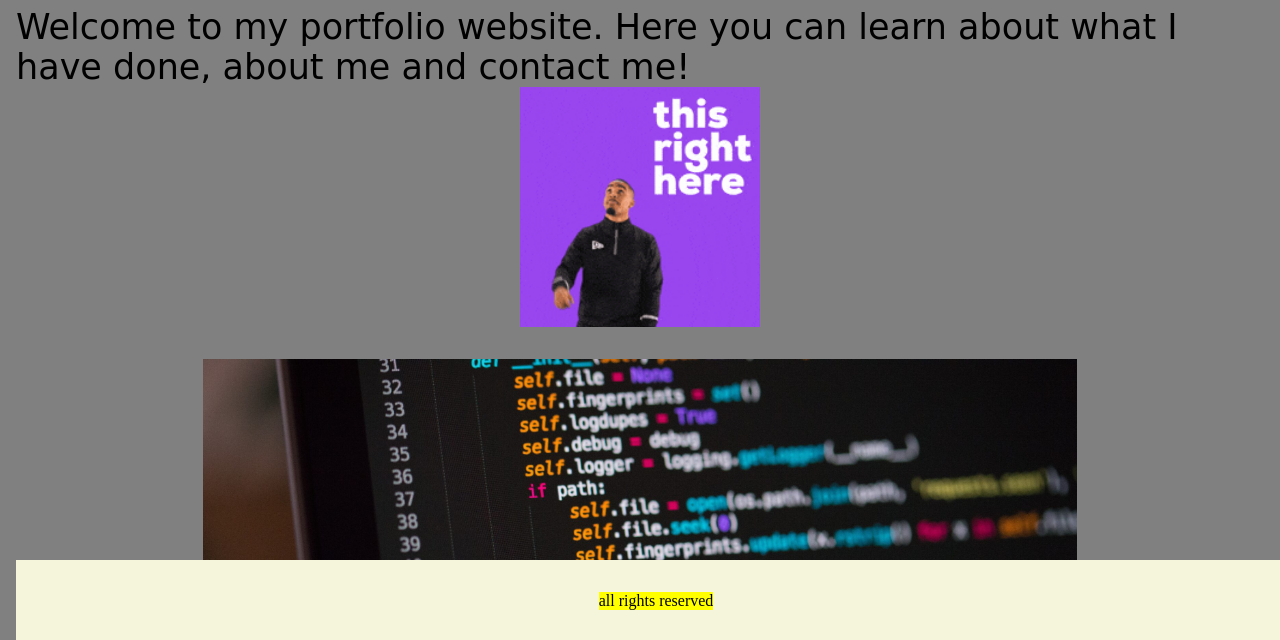
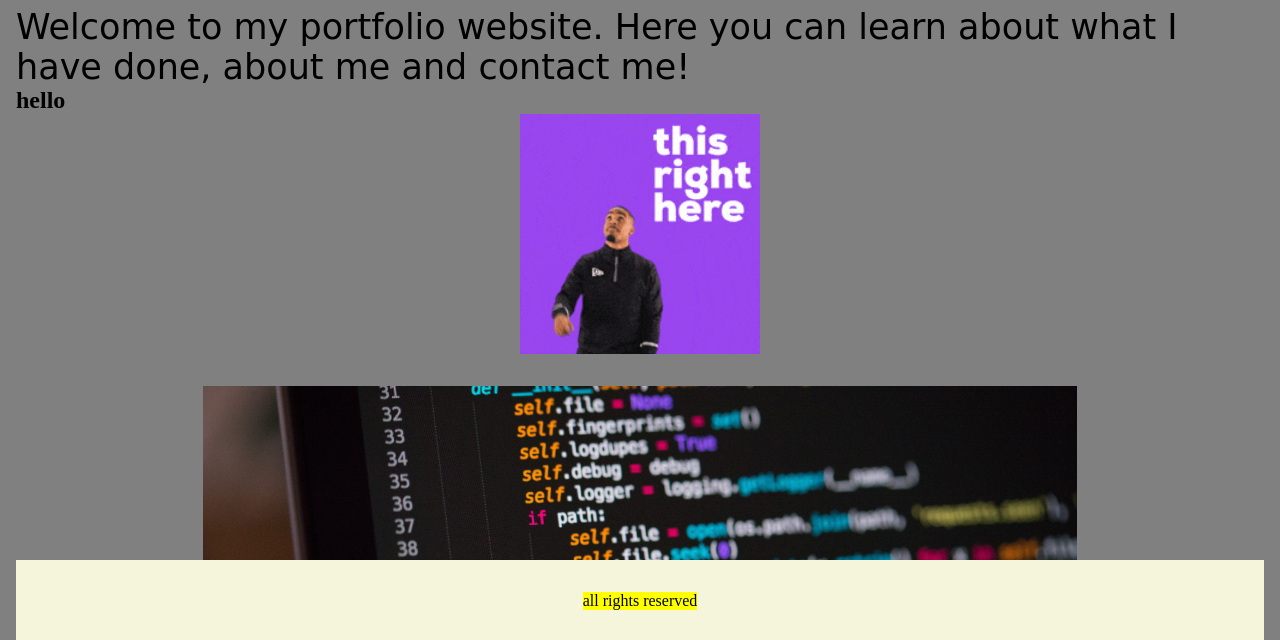
Before and after one commit to shivyhoopz/Portfolio, a plain HTML site: page index.html in a window 1280 px wide. Shown: the part 158-798 px from the top of the page. Drawn offline with Linux system fonts and the light colour scheme.

Commit message:
I edited the index.html file and said hello

```diff
--- a/index.html
+++ b/index.html
@@ -26,7 +26,7 @@
     <section id="home" class="nav-section">
         <h1 id = "title"> Shivam's Portfolio</h1>
        <p id ="welcome"> Welcome to my portfolio website. Here you can learn about what I have done, about me and contact me!</p>
-
+      <h1> hello</h1>
        <img id="righthere"  class="home-image" src="200w.gif"/>
 
 
--- a/style.css
+++ b/style.css
@@ -105,7 +105,7 @@
   }
   /*This section is for the footer*/
   footer{
-    position:fixed;
+    position:sticky;
     bottom:0;
     background-color: beige;
     padding:2rem;
```
